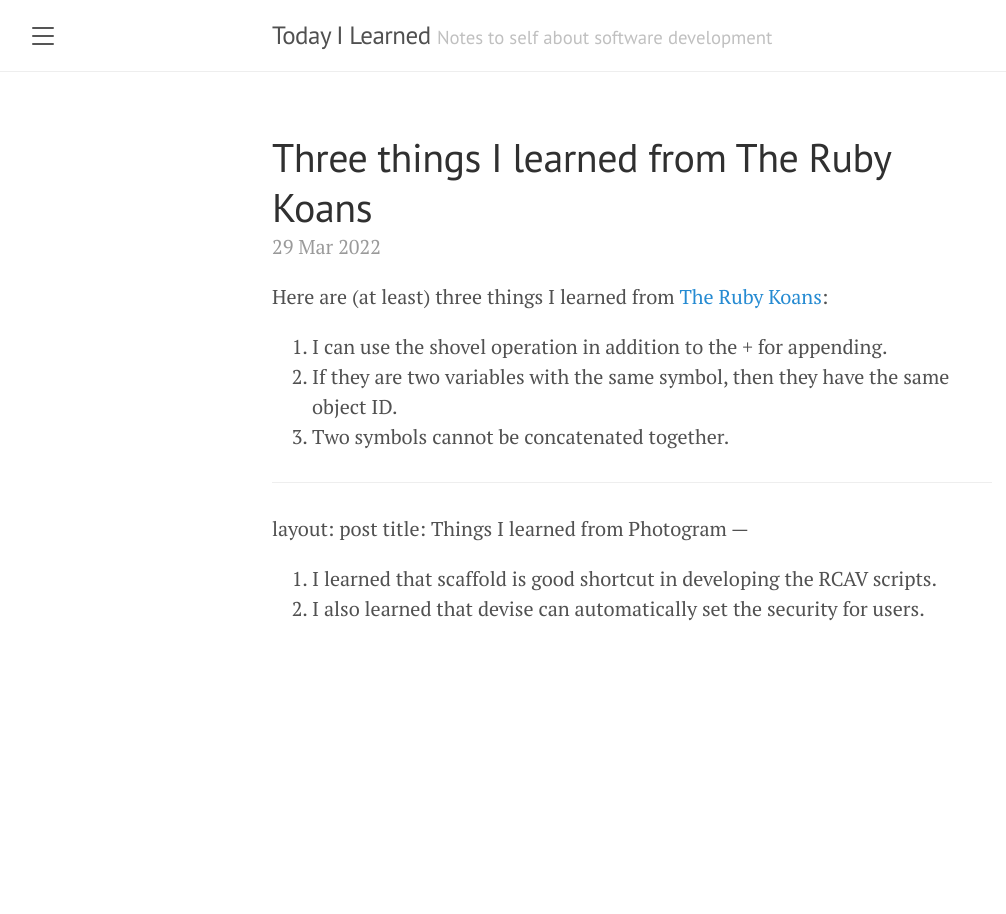
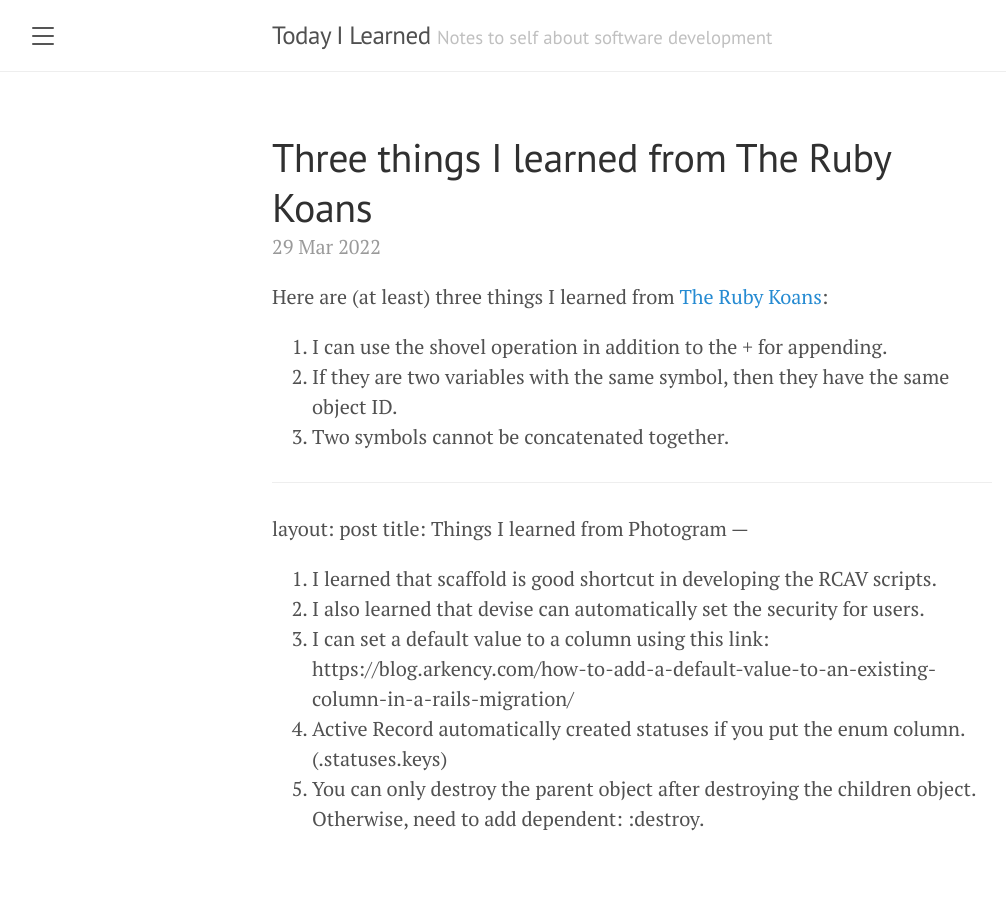
Before and after one commit to vaishnaray1/appdev2, a Jekyll site: the page built from _posts/2022-03-29-three-things-i-learned-from-the-ruby-koans.md, in a window 1280 px wide. Shown: the whole page, without its empty margins (8-1014 px from the left). Built offline with Jekyll 4.4.1, drawn with Linux system fonts in a browser that asks for light colours.

Commit message:
Update 2022-03-29-three-things-i-learned-from-the-ruby-koans.md

```diff
--- a/_posts/2022-03-29-three-things-i-learned-from-the-ruby-koans.md
+++ b/_posts/2022-03-29-three-things-i-learned-from-the-ruby-koans.md
@@ -15,3 +15,6 @@ title: Things I learned from Photogram
 ---
 1. I learned that scaffold is good shortcut in developing the RCAV scripts.
 2. I also learned that devise can automatically set the security for users.
+3.  I can set a default value to a column using this link: https://blog.arkency.com/how-to-add-a-default-value-to-an-existing-column-in-a-rails-migration/
+4.  Active Record automatically created statuses if you put the enum column. (.statuses.keys)
+5.  You can only destroy the parent object after destroying the children object. Otherwise, need to add dependent: :destroy.
```
